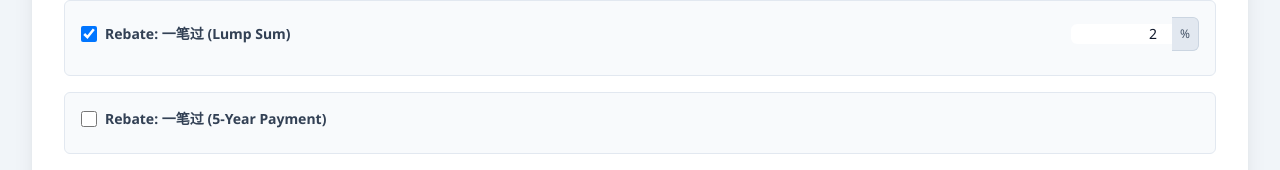
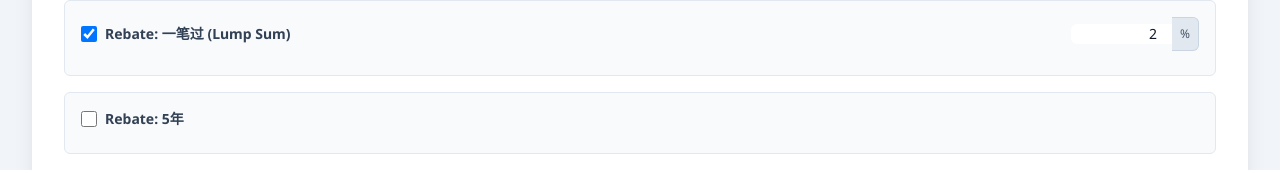
Before and after one commit to firaen22/proposal-genertor-v8, a React (Vite) app: page / in a window 1280 px wide. Shown: the part 2689-2859 px from the top of the page. Built offline with nearby package versions, Linux system fonts and the light colour scheme.

Commit message:
feat: Implement proposal data input form and structured output display components.

```diff
--- a/components/InputForm.tsx
+++ b/components/InputForm.tsx
@@ -430,12 +430,12 @@ export const InputForm: React.FC<InputFormProps> = ({ data, onChange, onSubmit,
               </div>
             </div>
 
-            {/* 5 Year */}
+            {/* 5 Year (Dynamic) */}
             <div className="bg-slate-50 p-4 rounded-md border border-slate-200">
               <div className="flex items-center justify-between mb-2">
                 <label className="flex items-center text-sm font-bold text-slate-700">
                   <input type="checkbox" checked={data.promo.fiveYear.enabled} onChange={(e) => handleChange('promo', 'fiveYear', e.target.checked, 'enabled')} className="h-4 w-4 text-amber-600 mr-2" />
-                  Rebate: {t.rebateLumpSum} (5-Year Payment)
+                  Rebate: {data.premium.paymentType === t.rebateLumpSum ? t.rebate5Year : data.premium.paymentType}
                 </label>
                 {data.promo.fiveYear.enabled && (
                   <div className="flex items-center w-32">
--- a/components/OutputDisplay.tsx
+++ b/components/OutputDisplay.tsx
@@ -112,7 +112,11 @@ export const OutputDisplay: React.FC<OutputDisplayProps> = ({ data, onBack, lang
   const getRebateString = () => {
     const parts = [];
     if (data.promo.lumpSum.enabled) parts.push(`${t.rebateLumpSum} ${data.promo.lumpSum.percent}%`);
-    if (data.promo.fiveYear.enabled) parts.push(`${t.rebate5Year} ${data.promo.fiveYear.percent}%`);
+
+    // Dynamic label for second option
+    const secondLabel = data.premium.paymentType === t.rebateLumpSum ? t.rebate5Year : data.premium.paymentType;
+
+    if (data.promo.fiveYear.enabled) parts.push(`${secondLabel} ${data.promo.fiveYear.percent}%`);
     return parts.length > 0 ? parts.join(", ") : "N/A";
   };
   const getPrepayString = () => !data.promo.prepay.enabled ? "N/A" : `${data.promo.prepay.rate}%`;
```
Lines whose indentation alone changed are shown as unchanged.
